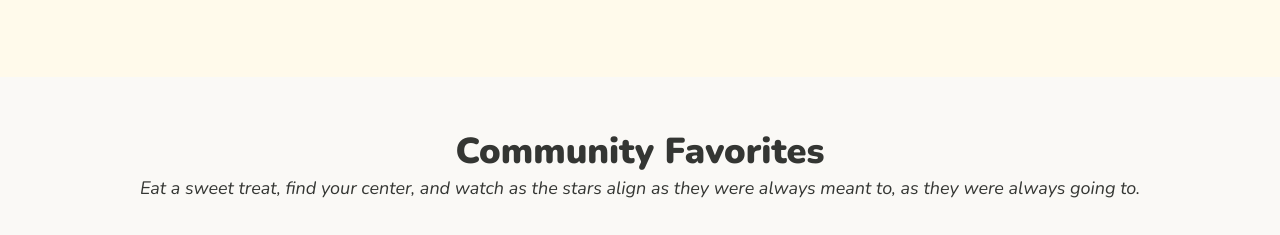
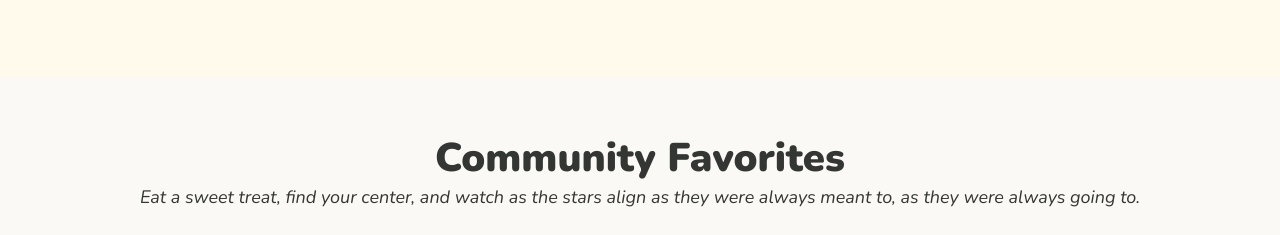
Before and after one commit to starlightavenue/odin-landing-page-redux, a plain HTML site: page index.html in a window 1280 px wide. Shown: the part 505-740 px from the top of the page. Drawn offline with nearby package versions, Linux system fonts and the light colour scheme; grey boxes are pictures that could not be loaded.

Commit message:
Fix section two padding and header size

```diff
--- a/style.css
+++ b/style.css
@@ -83,16 +83,17 @@ h1 {
 }
 
 /* SEC TWO */
+.two, .four {
+    background-color: #faf9f6;
+    padding: 20px 100px;
+}
+
 .two {
     display:flex;
     flex-direction: column;
     align-items: center;
     gap:20px;
-}
-
-.two, .four {
-    background-color: #faf9f6;
-    padding: 20px 100px;
+    padding-bottom: 100px;
 }
 
 .twotext {
@@ -100,7 +101,7 @@ h1 {
 }
 
 h2 {
-    font-size:36px;
+    font-size:40px;
     font-weight:900;
     margin-bottom: 0px;
     padding-bottom: 0px;
```
